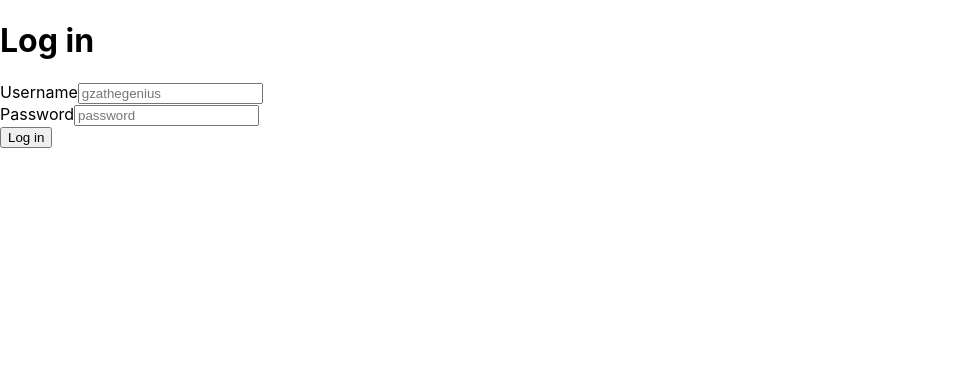
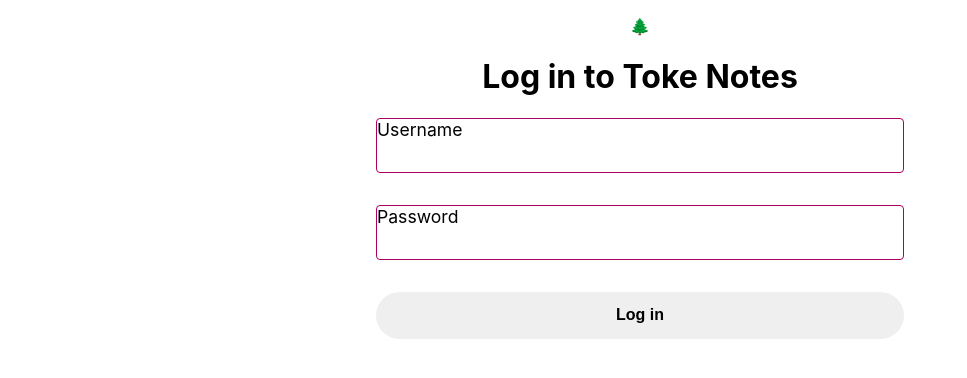
Before and after one commit to yoshimii/next-js-app, a Next.js app: page /login in a window 1280 px wide. Shown: the top 378 px of the page, without its empty margins (0-967 px from the left). Built offline with nearby package versions, Linux system fonts and the light colour scheme.

Commit message:
chore: login and sign up modal styles

```diff
--- a/pages/index.js
+++ b/pages/index.js
@@ -113,7 +113,7 @@ export default function Home(props) {
             </div>
             <div className={styles.description}>
               <span className={styles.icon}>🌲</span>
-              <p className={styles.feature}>Keep a stash of your favorite strains </p>
+              <p className={styles.feature}>Keep a stash of your favorite products </p>
             </div>
           </div>
           <div></div>
--- a/pages/login.js
+++ b/pages/login.js
@@ -1,7 +1,7 @@
 import { useState } from 'react';
 import api from './api';
 import { useRouter } from 'next/router'
-import modalStyles from '../styles/Modals.module.css'
+import styles from '../styles/Modals.module.css'
 
 const LoginModal = (props) => {
     const router = useRouter();
@@ -28,20 +28,21 @@ const LoginModal = (props) => {
       }
 
     return (
-        <>
-            <h1>Log in</h1>
-            <form onSubmit={handleSubmit}>
-                <div>
+        <div id='login-modal' className={styles.loginmodal}>
+        <div className={styles.logo}>🌲</div>
+        <h1>Log in to Toke Notes</h1>
+            <form onSubmit={handleSubmit} className={styles.modalform}>
+                <div className={styles.inputdiv}>
                     <label htmlFor="username">Username</label>
-                    <input onChange={handleChange} name='username' value={user.username} id="username" type="text" placeholder='gzathegenius'/>
+                    <input onChange={handleChange} className={styles.input} name='username' value={user.username} id="username" type="text" placeholder='gzathegenius'/>
                 </div>
-                <div>
+                <div className={styles.inputdiv}>
                     <label htmlFor="password">Password</label>
-                    <input onChange={handleChange} name='password' value={user.password} id="password" type="password" placeholder='password'/>
+                    <input onChange={handleChange} className={styles.input} name='password' value={user.password} id="password" type="password" placeholder='password'/>
                 </div>
-                <button type='submit'>Log in</button>
+                <button type='submit' className={styles.button}>Log in</button>
             </form>
-        </>
+        </div>
     )
 }
 
--- a/styles/Home.module.css
+++ b/styles/Home.module.css
@@ -229,7 +229,7 @@ Start Desktop Views
 -------------------
 */
 
-@media (min-width: 1000px) {
+@media (min-width: 1300px) {
 .form {
   display: flex;
   justify-content: space-around;
--- a/styles/Modals.module.css
+++ b/styles/Modals.module.css
@@ -1,13 +1,26 @@
 .modal {
+    display: flex;
     position: absolute;
     inset: 0px;
     border: 1px solid rgb(204, 204, 204);
     background: rgb(116,42,124);
     background: linear-gradient(45deg, rgba(116,42,124,1) 0%, rgba(221,28,80,1) 35%, rgba(238,220,19,1) 100%);
     overflow: auto;
-    border-radius: 4px;
+    border-radius: 16px;
     outline: none;
     padding: 20px;
+    margin: 0 auto;
+}
+
+.signupmodal, .loginmodal {
+    display: flex;
+    flex-direction: column;
+    align-items: center;
+    padding: 1rem;
+}
+
+.logo {
+    align-self: center;
 }
 
 /* Tablet Views Start */
@@ -15,5 +28,60 @@
 @media (min-width: 688px) {
     .modal {
         inset: 40px;
+        width: 600px;
+    }
+
+    .modalform {
+        display: flex;
+        flex-direction: column;
+    }
+
+    .inputdiv {
+        display: flex;
+        flex-direction: column;
+        justify-content: space-around;
+        width: 528px;
+        height: 55px;
+        border: 1px solid #aa0061;
+        margin-bottom: 2rem;
+        border-radius: 4px;
+        line-height: 1.1rem;
+        font-size: 1.1rem;
+        color: black;
+    }
+
+    .inputdiv:focus-within {
+        border: 2px solid #017c6b;
+    }
+
+    .input {
+        border: none;
+        line-height: 1.1rem;
+        font-size: 1.1rem;
+        padding: 2px;
+        background: none;
+        /* background: linear-gradient(60deg, rgba(0,0,0,.8), rgba(255,0,0,0) 70.71%); */
+        color: white;
+        border-radius: 4px;
+    }
+
+    .input::placeholder {
+        color: rgba(255, 255, 255, 60%);
+    }
+
+    .button {
+        display: flex;
+        align-items: center;
+        justify-content:center;
+        line-height: 1.5;
+        font-size: 1rem;
+        font-weight: 700;
+        text-align: center;
+        border-radius: 9999px;
+        margin-top: 0px;
+        margin-bottom: 15px;
+        height: 47px;
+        border:none;
+
     }
 }
--- a/styles/Stash.module.css
+++ b/styles/Stash.module.css
@@ -41,7 +41,7 @@
     width: 50px;
     right: 30px;
     bottom: 80px;
-    background-color: #017c6b;
+    background-color: #017c6b; /* green */
     color:white;
     border: none;
 }
```
Also changed, not shown: pages/signup.js (+12 -11 lines).
